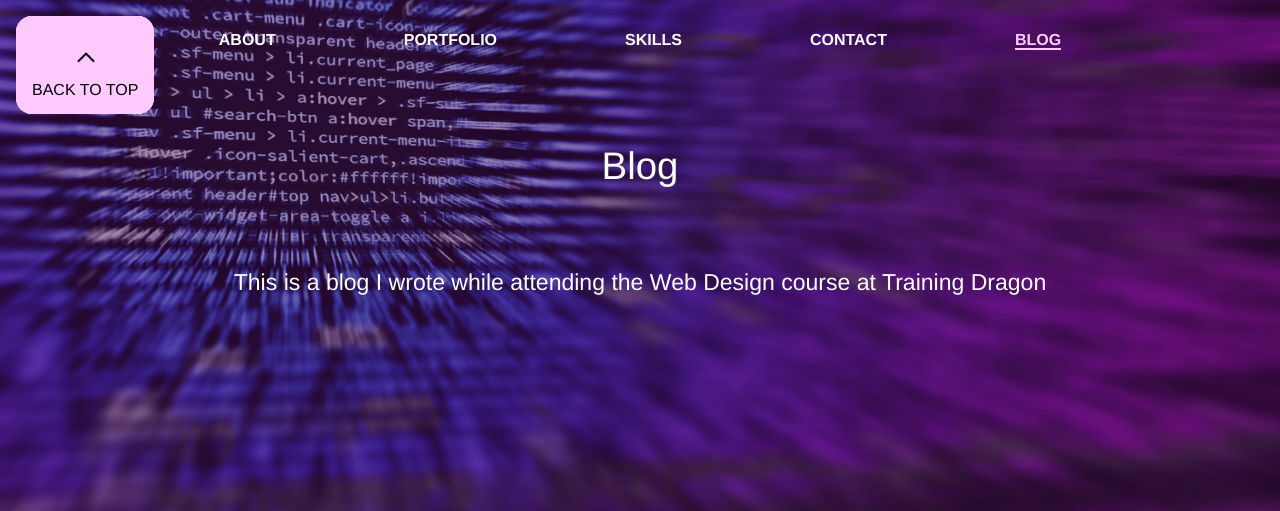
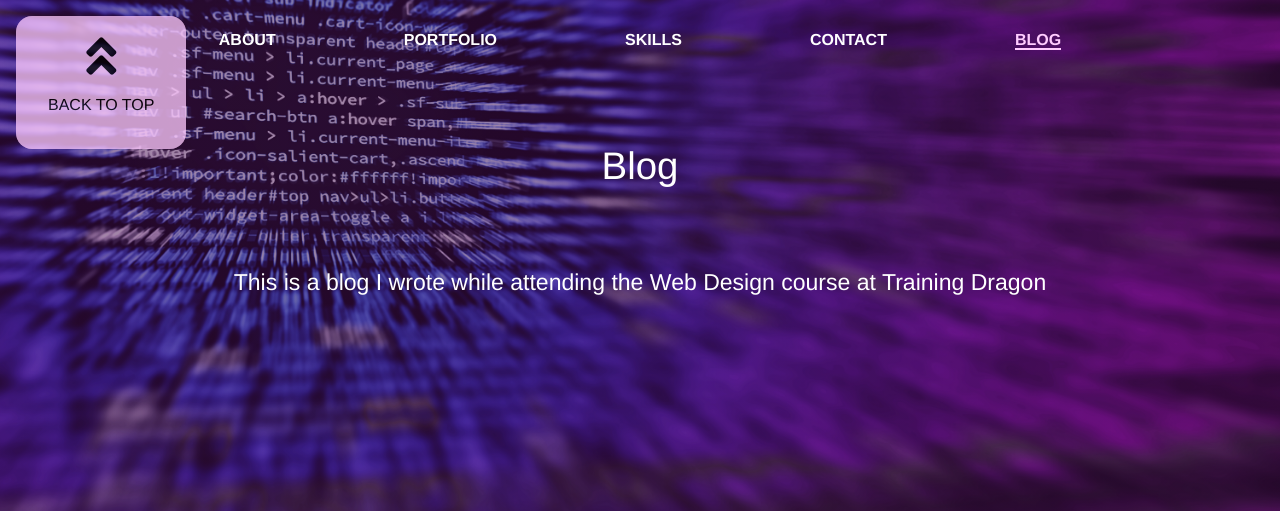
Before and after one commit to jamesbdev/portfolio, a PHP site: page /blog.html in a window 1280 px wide. Shown: the top 511 px of the page. Run offline with PHP 8.4, Linux system fonts and the light colour scheme; some libraries are stand-ins or nearby versions.

Commit message:
new blog page

```diff
--- a/blog.html
+++ b/blog.html
@@ -6,7 +6,8 @@
   <meta http-equiv="X-UA-Compatible" content="ie=edge">
   <title>Blog</title>
   <link rel="stylesheet" href="css/style.css">
-</head>
+  <link rel="stylesheet" href="https://use.fontawesome.com/releases/v5.2.0/css/all.css" integrity="sha384-hWVjflwFxL6sNzntih27bfxkr27PmbbK/iSvJ+a4+0owXq79v+lsFkW54bOGbiDQ" crossorigin="anonymous">
+ </head>
 <body class="blog">
 
   <header class="blog-header">
@@ -59,12 +60,14 @@
         <p>In day 3 of the class we covered an intro to Illustrator software. We practiced drawing basic shapes and modifying them. Illustrator is a software for working with vector shapes. It is useful for designing logos because vectors keep their quality even when they are stretched. </p>
       <h3 class="blogDayNumber">Day 4</h3>
 <p>In day 4 we covered Adobe's InDesign software, which is used to create document layouts. We learned to use the basic tools and designed a business card. InDesign seems like the most straightforward software of the three.</p>
-<div class="toNav">
-<a href="#blog-title" class="linkToNav">
-  <img src="images/icons/arrow.png" alt="arrow icon" class="arrowIcon">
-  Back to top
+
+  <div class="toNav">
+  <a href="#nav" class="linkToNav">
+  <i class="fas fa-angle-double-up fa-3x"></i>
+  <p>Back to top</p>
 </a>
-</div><!--toNav-->
+</div>
+
 </article><!--graphic design-->
 <!--web design-->
 <article>
@@ -77,12 +80,6 @@
 
 We also did an introduction to JavaScript where we used JavaScript click event handlers to load image backgrounds for an image gallery. I look forward to using JS more in the future to create galleries and dynamic menus.
 </p>
-<div class="toNav">
-<a href="#blog-title" class="linkToNav">
-  <img src="images/icons/arrow.png" alt="arrow icon" class="arrowIcon">
-  Back to top
-</a>
-</div><!--toNav-->
 </article><!--Web Design-->
 <!--WordPress-->
 <article>
@@ -93,12 +90,7 @@ We also did an introduction to JavaScript where we used JavaScript click event h
   <h3>Day 2</h3>
     <p>Today we went over how to install a WordPress application on the control panel and manually. Then we saw how to install various plug-ins such as security plug ins and gallery. We talked about WordPress security and how to make the application more robust. </p>
 </article><!--WordPress-->
-<div class="toNav">
-<a href="#blog-title" class="linkToNav">
-  <img src="images/icons/arrow.png" alt="arrow icon" class="arrowIcon">
-  Back to top
-</a>
-</div><!--toNav-->
+
 <article>
 <h2 id="mysql">Intro to MySQL</h2>
 <img src="images/blog/mysql.png" alt="MySQL logo" class="noBorderImg">
@@ -109,12 +101,7 @@ We also did an introduction to JavaScript where we used JavaScript click event h
     <img src="images/blog/newsletter.jpeg" alt="html code" class="blogImage">
     <p>Today we learned about Email coding using HTML and CSS. It is quite different to web page design because email clients can only read old HTML and CSS so we need to code with older HTML standards. For example, for layouts we should use tables. Also there is no recognition of ID for selecting CSS so we write inline CSS for design purposes. In class we coded a newsletter for the Training Dragon school.</p>
 </article><!--html newsletter-->
-<div class="toNav">
-<a href="#blog-title" class="linkToNav">
-  <img src="images/icons/arrow.png" alt="arrow icon" class="arrowIcon">
-  Back to top
-</a>
-</div><!--toNav-->
+
 <article>
 <h2 id="fedevtools">Front-end developer tools</h2>
 <img src="images/blog/frontend.jpeg" alt="coding picture" class="blogImage">
@@ -129,12 +116,7 @@ We also did an introduction to JavaScript where we used JavaScript click event h
   <p>Today we learned about SASS which is a new way to write CSS. SASS code gets compiled into CSS. It seems more flexible than CSS because you can create variables and loops and other interesting techniques like mixins. CSS by itself can be a bit too repetitive but SASS looks like a programming language for CSS, which looks more powerful. </p>
   <h3> Day 5 - Bootstrap</h3>
 <p>Today we learned about Bootstrap and how to create interfaces with it. It seems quite straightforward to use and also quite useful and comprehensive. </p>
-<div class="toNav">
-<a href="#blog-title" class="linkToNav">
-  <img src="images/icons/arrow.png" alt="arrow icon" class="arrowIcon">
-  Back to top
-</a>
-</div><!--toNav-->
+
 </article><!--front end developer tools-->
 <article>
 <h2 id="intro-to-programming" class="blog-title">Introduction to Programming</h2>
@@ -152,12 +134,7 @@ I thought that was useful because when you program sometimes the most difficult
     <p>Today we talked about jQuery, which is a library for JS. It makes writing JS and selecting the DOM faster.
 </p>
 </article><!--JavaScript-->
-<div class="toNav">
-<a href="#blog-title" class="linkToNav">
-  <img src="images/icons/arrow.png" alt="arrow icon" class="arrowIcon">
-  Back to top
-</a>
-</div><!--toNav-->
+
 <article>
 <h2>Advanced HTML5 and CSS3</h2>
   <img src="images/blog/HTML5.png" alt="HTML logo" class="noBorderImg">
@@ -171,15 +148,14 @@ I thought that was useful because when you program sometimes the most difficult
   <p>Today we went through examples using the video API and also the canvas API. We also used CSS3 filters. </p>
 </article><!--Advanced HTML5-->
 <div class="toNav">
-<a href="#blog-title" class="linkToNav">
-  <img src="images/icons/arrow.png" alt="arrow icon" class="arrowIcon">
-  Back to top
+<a href="#nav" class="linkToNav">
+<i class="fas fa-angle-double-up fa-3x"></i>
+<p>Back to top</p>
 </a>
-</div><!--toNav-->
+</div><!--ToNav-->
 
 </main>
 <footer>
-
   <div class="social-media" id="media">
     <a href="https://dribbble.com/" target="a_blank"><img src="images/social-media/social-1_logo-dribbble.svg" alt="dribble-icon"></a>
     <a href="https://github.com/jaybaybremner" target="a_blank"><img src="images/social-media/social-1_logo-github.svg" alt="github-icon"></a>
--- a/css/style.css
+++ b/css/style.css
@@ -262,16 +262,7 @@ hr {
 
 }
 
-.linkToNav:hover{
-	border-bottom: 2px solid black;
 
-}
-
-.arrowIcon{
-	width: 50px;
-	display: block;
-	margin: 0 auto;
-}
 
 
 /****** Portfolio section ******/
@@ -323,7 +314,6 @@ hr {
   padding: 1em;
   width: 100%;
 	background-color: #fcf7fc;
-
 }
 
 .portfolio-img {
@@ -489,9 +479,17 @@ textarea {
 
 .button:hover {
   background-color: #4e1160;
+	color: white;
+}
+/* arrow icon */
 
-  color: white;
+.fas {
+	padding-bottom: 0.3em;
 
+}
+
+.fas:hover {
+	text-decoration: none;
 }
 
 @media screen and (max-width: 840px){
--- a/js/script.js
+++ b/js/script.js
@@ -7,14 +7,11 @@
 */
 function scrollToLink() {
       const root = $("html, body");
-
       $(".mainNavLink, .linkToNav").on("click", function(e){
         // disabling default behaviour for click events on our links
+        let target = e.target.getAttribute("href");
+        if (target !== 'blog.html') {
         e.preventDefault();
-        //console.log(e);
-        let target = e.target.getAttribute("href");
-        // console.log(target);
-
       // animating whole website
             root.animate(
               {
@@ -22,24 +19,20 @@ function scrollToLink() {
           },
             600
           );
-
+        };
     });
 
-    }// scrollToLink
+  };// scrollToLink
 
-
-    const offset = 500;
+/**
+* @name hideDiv
+* @desc show and hide the back to top button depending on the scrolling position
+*/
+    const hideDiv = function(){
       const duration = 300;
       const topOfDiv1 = $(".portfolio-container").offset().top;
-
-    const hideDiv = function(){
-      // $(".toNav").hide();
-
-      // const portfolio = $('.portfolio-container');
-      // console.log(portfolio);
-
       $(window).scroll(function(){
-        if($(this).scrollTop() > offset){
+        if($(this).scrollTop() > 500){
           $('.toNav').fadeIn(200);
         } else {
           $('.toNav').fadeOut(200);
```
Also changed, not shown: index.html (+7 -6 lines), blog1.html (added). Lines whose indentation alone changed are shown as unchanged.
